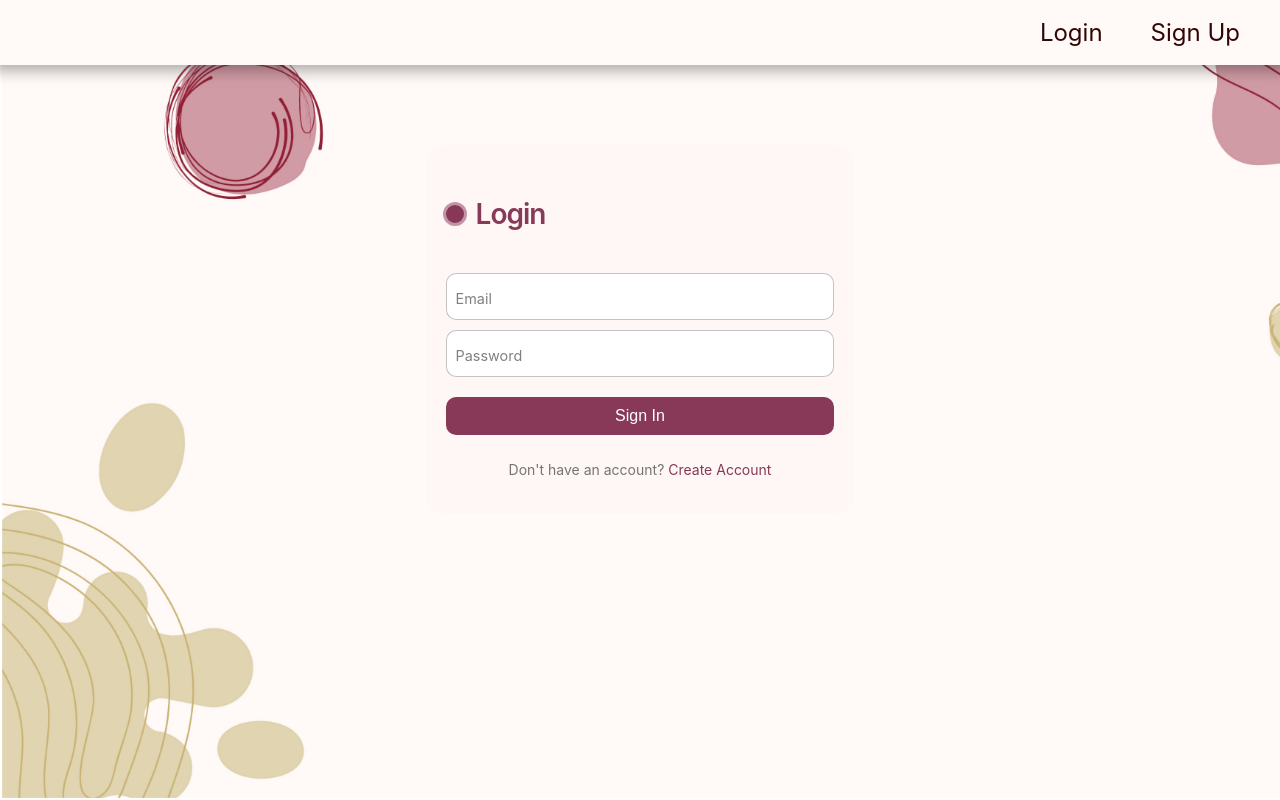
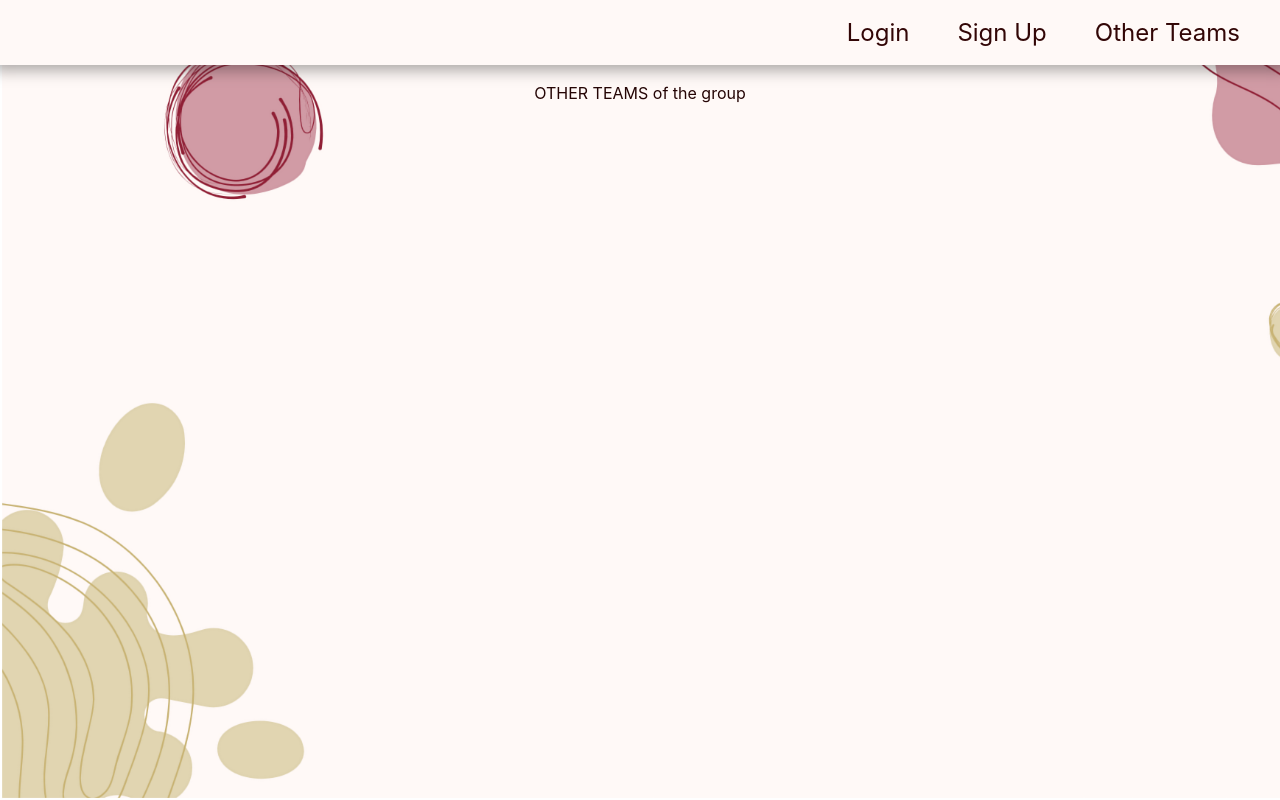
Before and after one commit to CTRL-V-CTRL-C/ctrl_c_ctrl_v-SOEN341_Project_F24, a React (Vite) app in the folder client/: page /OtherTeams in a window 1280 px wide. Built offline with nearby package versions, Linux system fonts and the light colour scheme; no server answers.

Commit message:
add the other team component to the nav bar

```diff
--- a/client/src/Pages/Components/NavBar.jsx
+++ b/client/src/Pages/Components/NavBar.jsx
@@ -26,6 +26,7 @@ function NavBar() {
                         <>
                             <li><NavLink className="navlink" to="/loginAccount">Login</NavLink></li>
                             <li><NavLink className="navlink" to="/registerAccount">Sign Up</NavLink></li>
+                            <li><NavLink className="navlink" to="/OtherTeams">Other Teams</NavLink></li>
                         </>
                     }
                 </ul>
--- a/client/src/Pages/Components/OtherTeams.jsx
+++ b/client/src/Pages/Components/OtherTeams.jsx
@@ -1,3 +1,6 @@
+import TeamsPage from "./TeamsPage";
+
+
 function OtherTeams() {
     return (
         <p>
--- a/client/src/Pages/PageHolder.jsx
+++ b/client/src/Pages/PageHolder.jsx
@@ -2,6 +2,7 @@ import { Routes, Route } from 'react-router-dom';
 import RegisterAccountPage from './RegisterAccountPage';
 import LoginPage from './LoginPage';
 import TeamsPage from './Components/TeamsPage';
+import OtherTeams from './Components/OtherTeams';
 
 function PageHolder() {
     return (
@@ -11,6 +12,7 @@ function PageHolder() {
             <Route exact path="/teams" element={<TeamsPage />} />
             <Route exact path="/registerAccount" element={<RegisterAccountPage />} />
             <Route exact path='/loginAccount' element={<LoginPage />} />
+            <Route exact path='/OtherTeams' element={<OtherTeams />} />
         </Routes>
     );
 }
```
